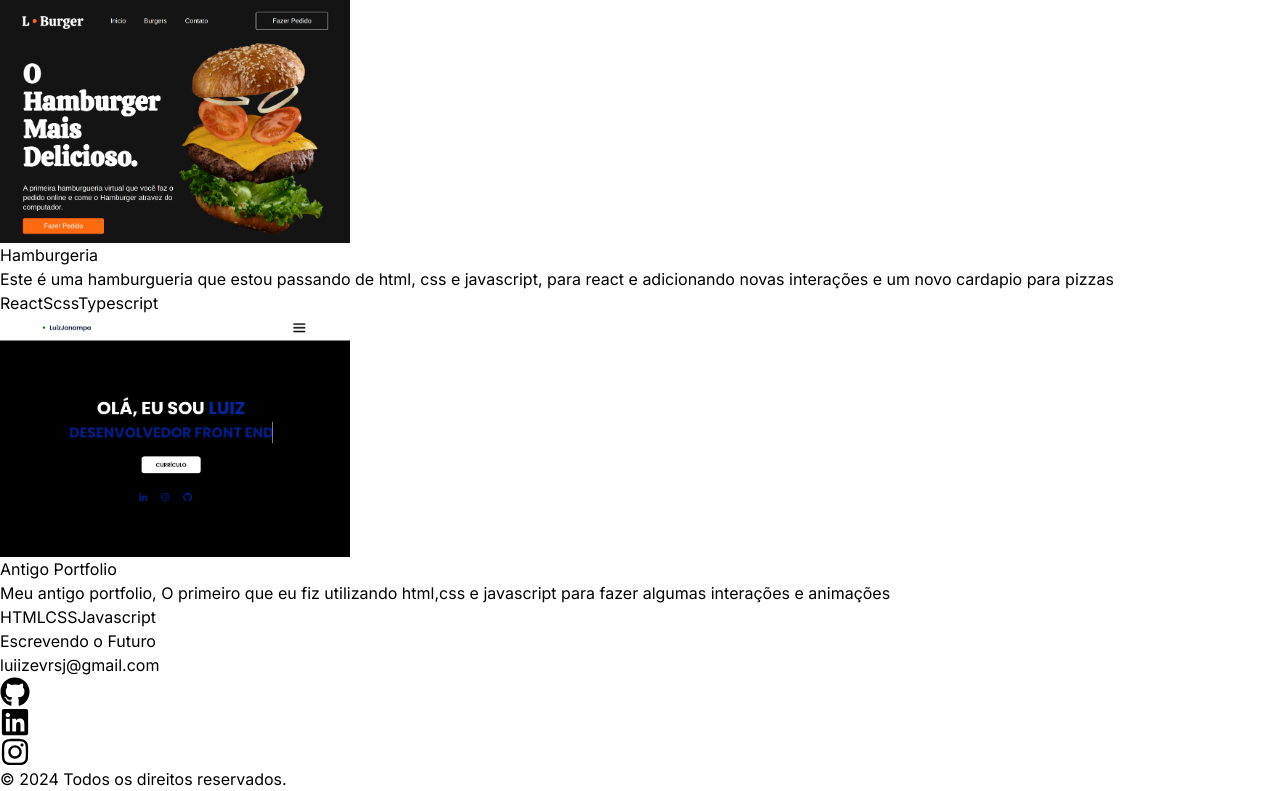
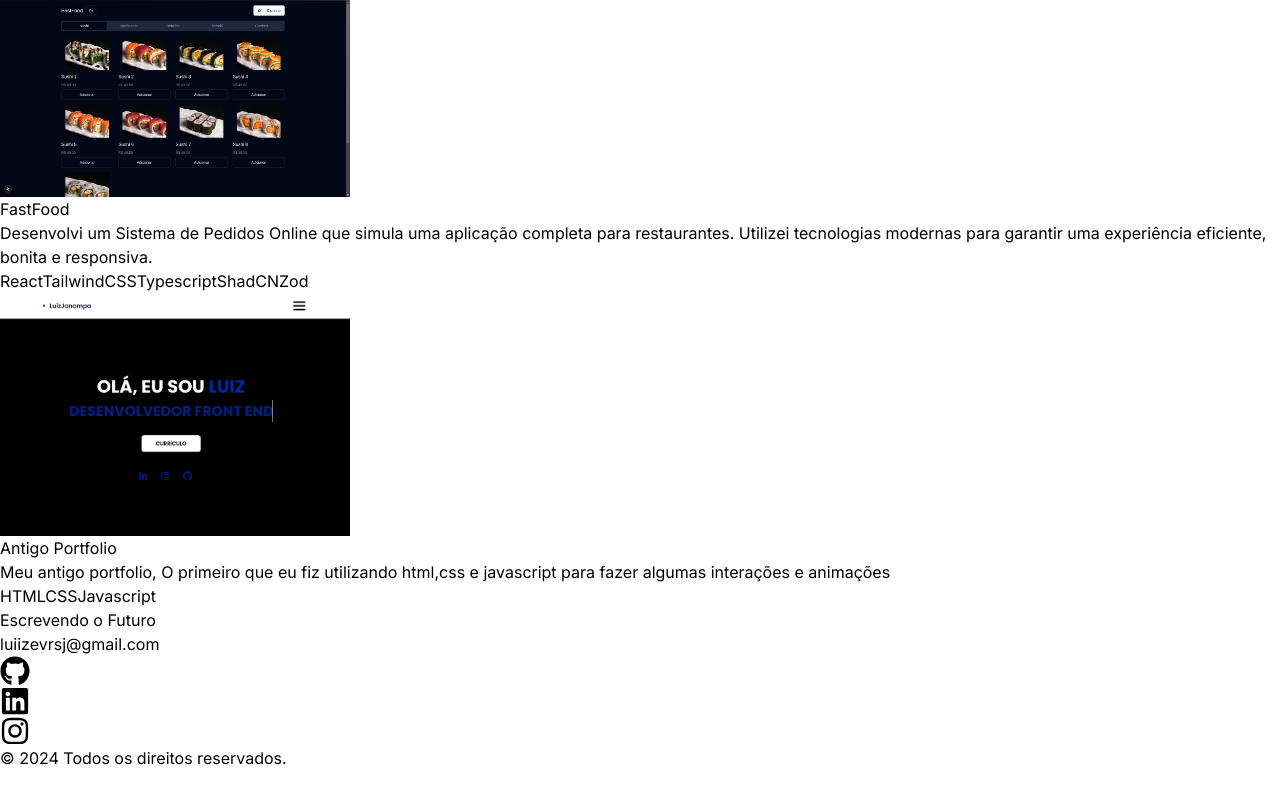
Before and after one commit to luiizJ/Portfolio, a Next.js app: page / in a window 1280 px wide. Shown: the part 2221-3012 px from the top of the page. After the commit the page ends 2991 px from the top, so only its background shows below. Built offline with nearby package versions, Linux system fonts and the light colour scheme.

Commit message:
MudançaDeProjeto

```diff
--- a/src/constants/index.ts
+++ b/src/constants/index.ts
@@ -67,10 +67,10 @@ export const PROJECTS: Project[] = [
   },
   {
     id:1,
-    title: "Hamburgeria",
+    title: "FastFood",
     image: project3,
-    description:"Este é uma hamburgueria que estou passando de html, css e javascript, para react e adicionando novas interações e um novo cardapio para pizzas",
-    technologies: ["React", "Scss", "Typescript",],
+    description:" Desenvolvi um Sistema de Pedidos Online que simula uma aplicação completa para restaurantes. Utilizei tecnologias modernas para garantir uma experiência eficiente, bonita e responsiva.",
+    technologies: ["React", "TailwindCSS", "Typescript", "ShadCN", "Zod"],
   },
   {
     id:2,
```
Also changed, not shown: src/assets/projects/project3.png.
